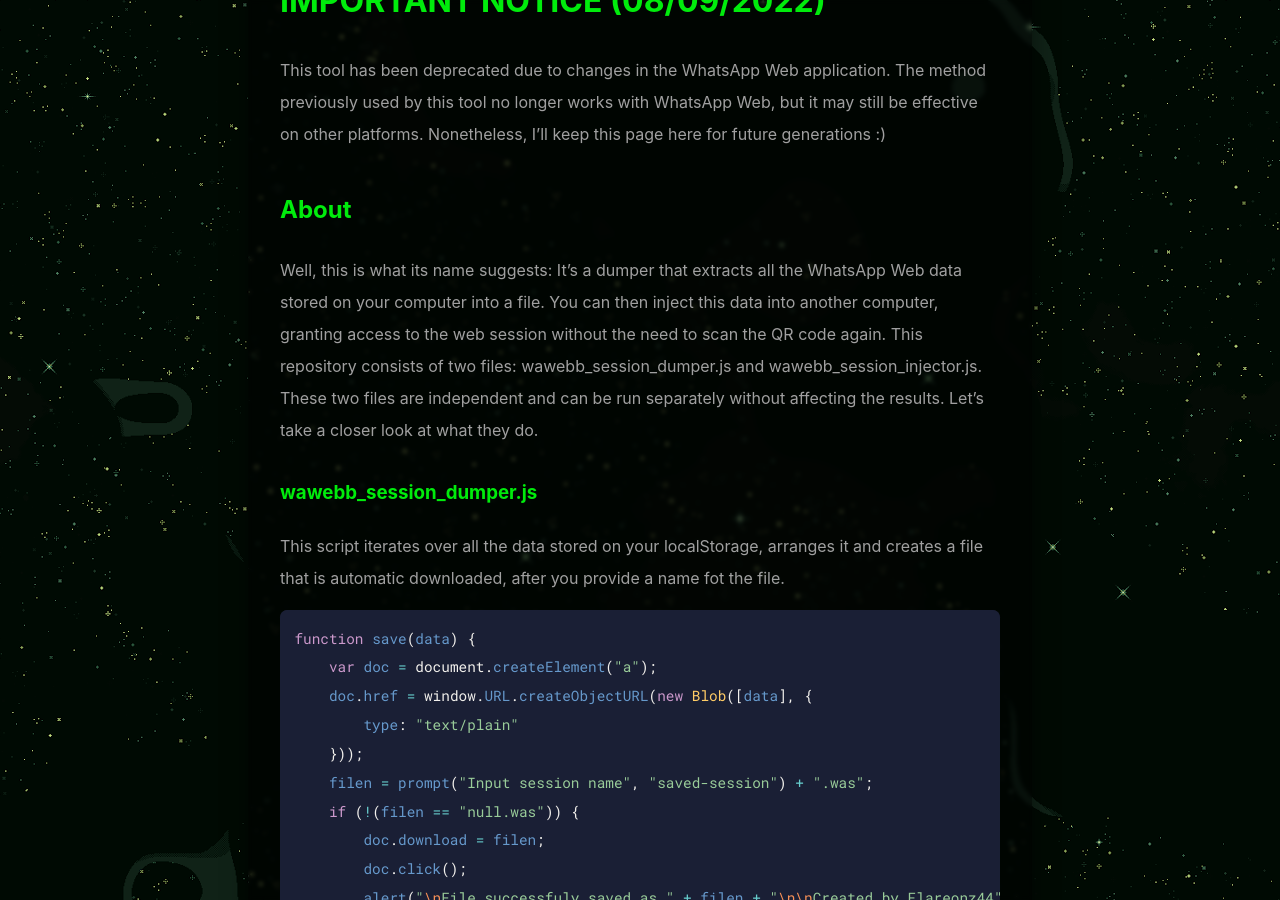
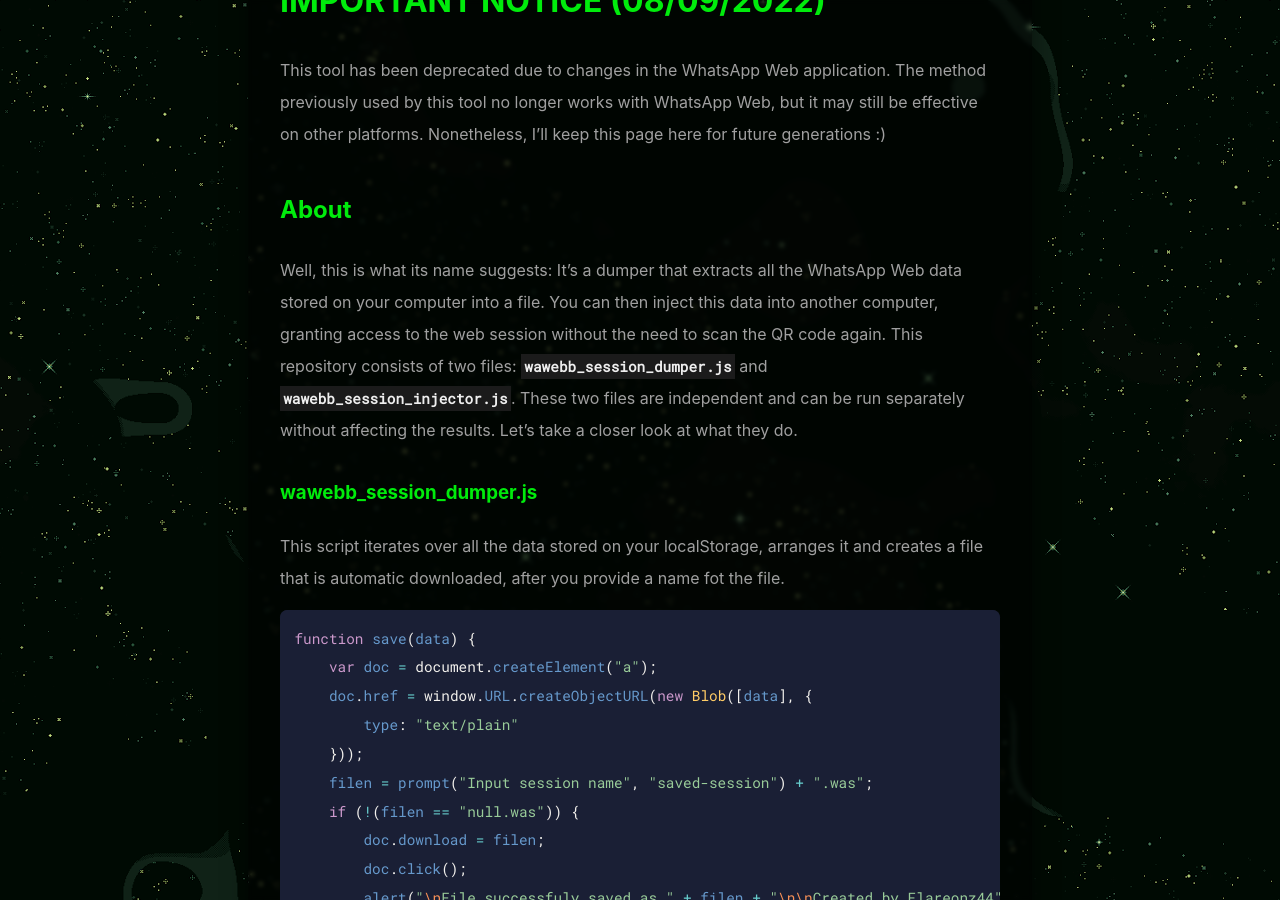
Before and after one commit to Flareonz44/Flareonz44.github.io, a Jekyll site: the page built from _posts/projects/2022-8-9-ws-web-session-dumper.md, in a window 1280 px wide and 900 px high, scrolled down 552 px. Built offline with Jekyll 4.4.1, drawn with Linux system fonts in a browser that asks for light colours; some web fonts are replaced.

Commit message:
site update

```diff
--- a/_posts/projects/2022-8-9-ws-web-session-dumper.md
+++ b/_posts/projects/2022-8-9-ws-web-session-dumper.md
@@ -17,7 +17,7 @@
 
 ## About
 
-Well, this is what its name suggests: It's a dumper that extracts all the WhatsApp Web data stored on your computer into a file. You can then inject this data into another computer, granting access to the web session without the need to scan the QR code again. This repository consists of two files: wawebb_session_dumper.js and wawebb_session_injector.js. These two files are independent and can be run separately without affecting the results. Let's take a closer look at what they do.
+Well, this is what its name suggests: It's a dumper that extracts all the WhatsApp Web data stored on your computer into a file. You can then inject this data into another computer, granting access to the web session without the need to scan the QR code again. This repository consists of two files: `wawebb_session_dumper.js` and `wawebb_session_injector.js`. These two files are independent and can be run separately without affecting the results. Let's take a closer look at what they do.
 
 ### wawebb_session_dumper.js
 
```
Also changed, not shown: _posts/projects/2021-3-1-kuzgakais-dungeon.md (+2 -2 lines), _posts/projects/2021-5-7-beyonder-mars-research.md (+2 -2 lines).
